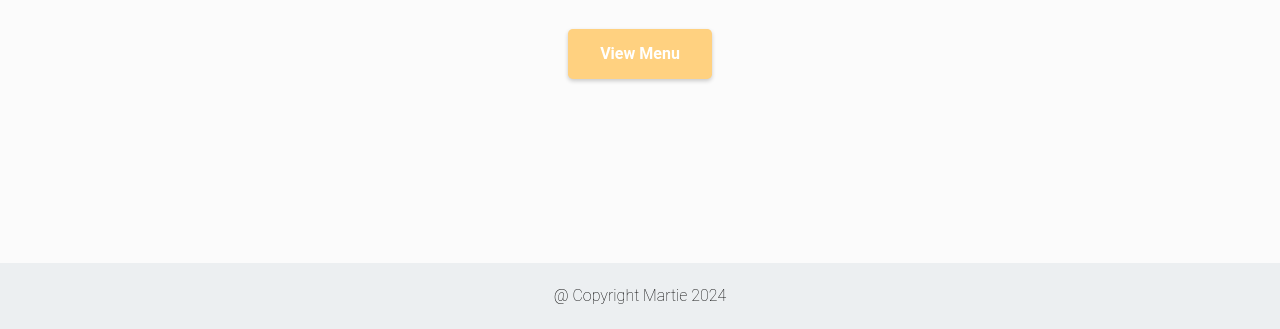
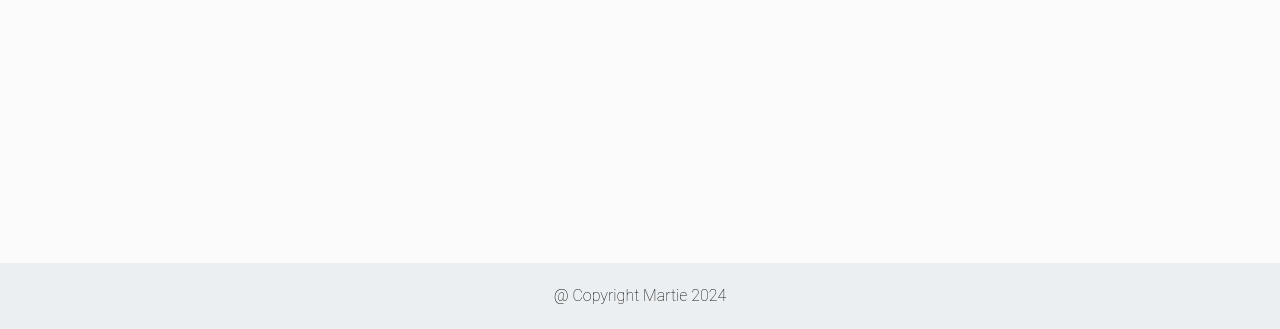
Before and after one commit to catalinbroinas/restaurant-page, a website built with webpack: page dist/index.html in a window 1280 px wide. Shown: the part 471-800 px from the top of the page. Built offline with nearby package versions, Linux system fonts and the light colour scheme.

Commit message:
Implement displayHome(): generate home page content  * Add module to home.js for creating and displaying home page content

```diff
--- /dev/null
+++ b/src/home.js
@@ -0,0 +1,36 @@
+function displayHome() {
+    const home = document.createElement('div');
+    const pageTitle = document.createElement('div');
+    const subTitle = document.createElement('h2');
+    const button = document.createElement('button');
+    const logo = document.createElement('img');
+    const title = document.createElement('h1');
+    const titleSpan = document.createElement('span');
+
+    home.classList.add('home');
+    home.setAttribute('id', 'home');
+    subTitle.classList.add('sub-title');
+    pageTitle.classList.add('page-title');
+    logo.setAttribute('src', './img/odin.png');
+    logo.setAttribute('alt', 'Odin Project');
+    logo.classList.add('logo');
+    title.classList.add('title');
+    button.setAttribute('type', 'button');
+    button.classList.add('btn-primary');
+
+    subTitle.textContent = 'Welcome to our restaurant!';
+    titleSpan.textContent = 'Odin';
+    button.textContent = 'View Menu';
+
+    home.appendChild(subTitle);
+    home.appendChild(pageTitle);
+    pageTitle.appendChild(logo);
+    pageTitle.appendChild(title);
+    title.appendChild(titleSpan);
+    title.insertAdjacentText('beforeend', ' Restaurant');
+    home.appendChild(button);
+
+    return home;
+}
+
+export { displayHome };
--- a/src/index.js
+++ b/src/index.js
@@ -0,0 +1 @@
+import { displayHome } from "./home";
```
Also changed, not shown: dist/index.html, dist/main.js, 1 other file.
